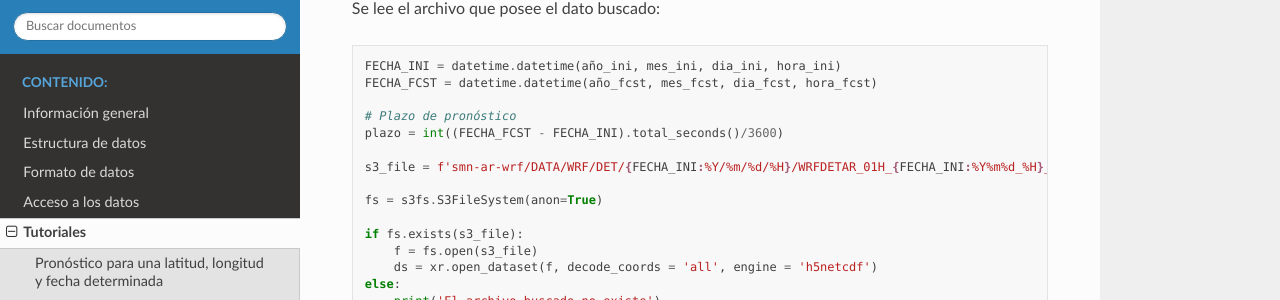
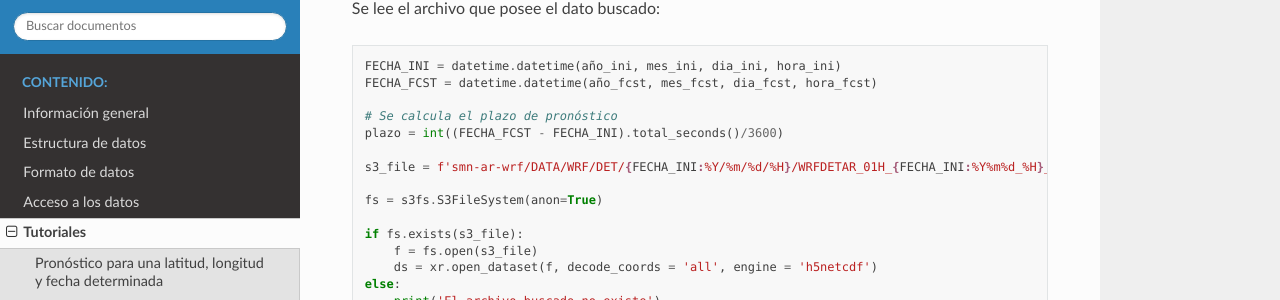
Before and after one commit to odp-aws-smn/documentation_wrf_det, a Sphinx documentation site: the page built from source/Regrid.md, in a window 1280 px wide and 900 px high, scrolled down 508 px. Shown: the part 151-451 px from the top of the window. Built offline with Sphinx 7.4.7 and the Read the Docs theme 2.0.0, drawn with Linux system fonts in a browser that asks for light colours.

Commit message:
Update Regrid.md

```diff
--- a/source/Regrid.md
+++ b/source/Regrid.md
@@ -31,7 +31,7 @@ Se lee el archivo que posee el dato buscado:
 FECHA_INI = datetime.datetime(año_ini, mes_ini, dia_ini, hora_ini)
 FECHA_FCST = datetime.datetime(año_fcst, mes_fcst, dia_fcst, hora_fcst)
 
-# Plazo de pronóstico
+# Se calcula el plazo de pronóstico
 plazo = int((FECHA_FCST - FECHA_INI).total_seconds()/3600)
 
 s3_file = f'smn-ar-wrf/DATA/WRF/DET/{FECHA_INI:%Y/%m/%d/%H}/WRFDETAR_01H_{FECHA_INI:%Y%m%d_%H}_{plazo:03d}.nc'
```
